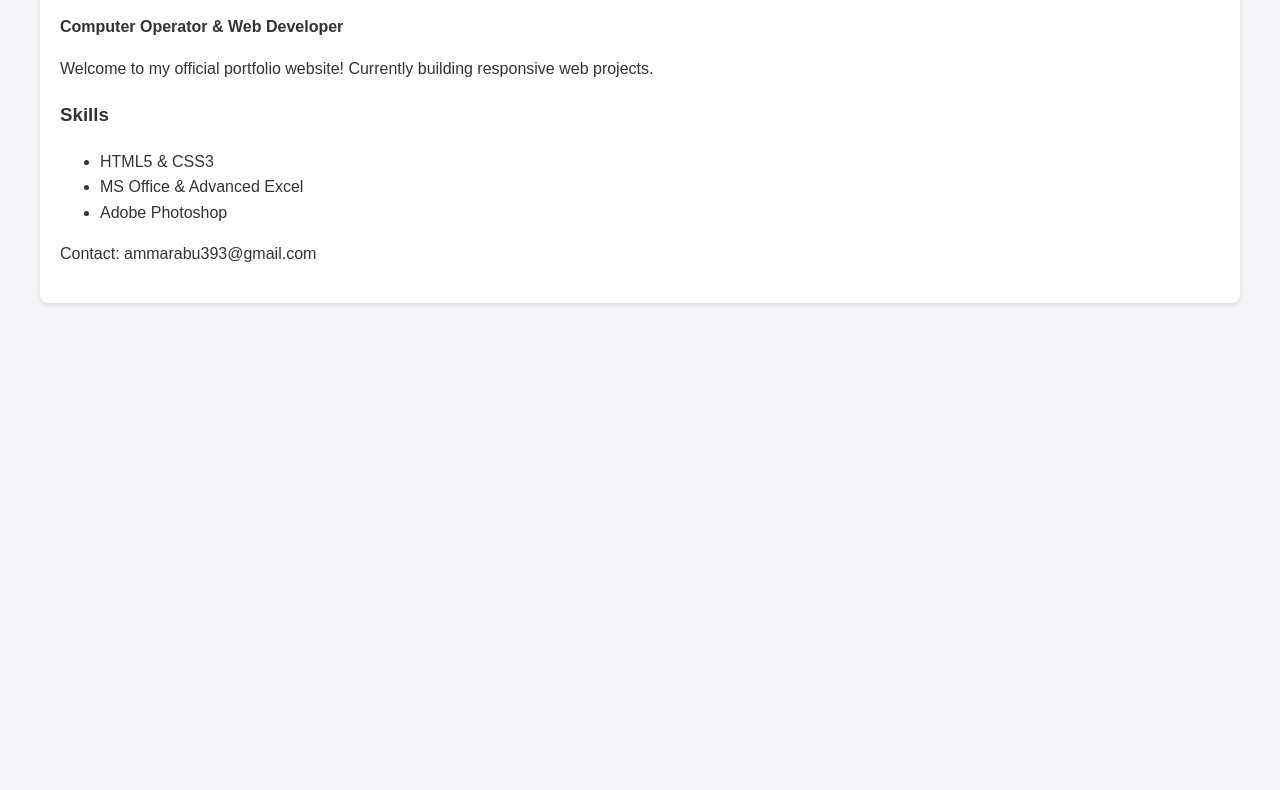
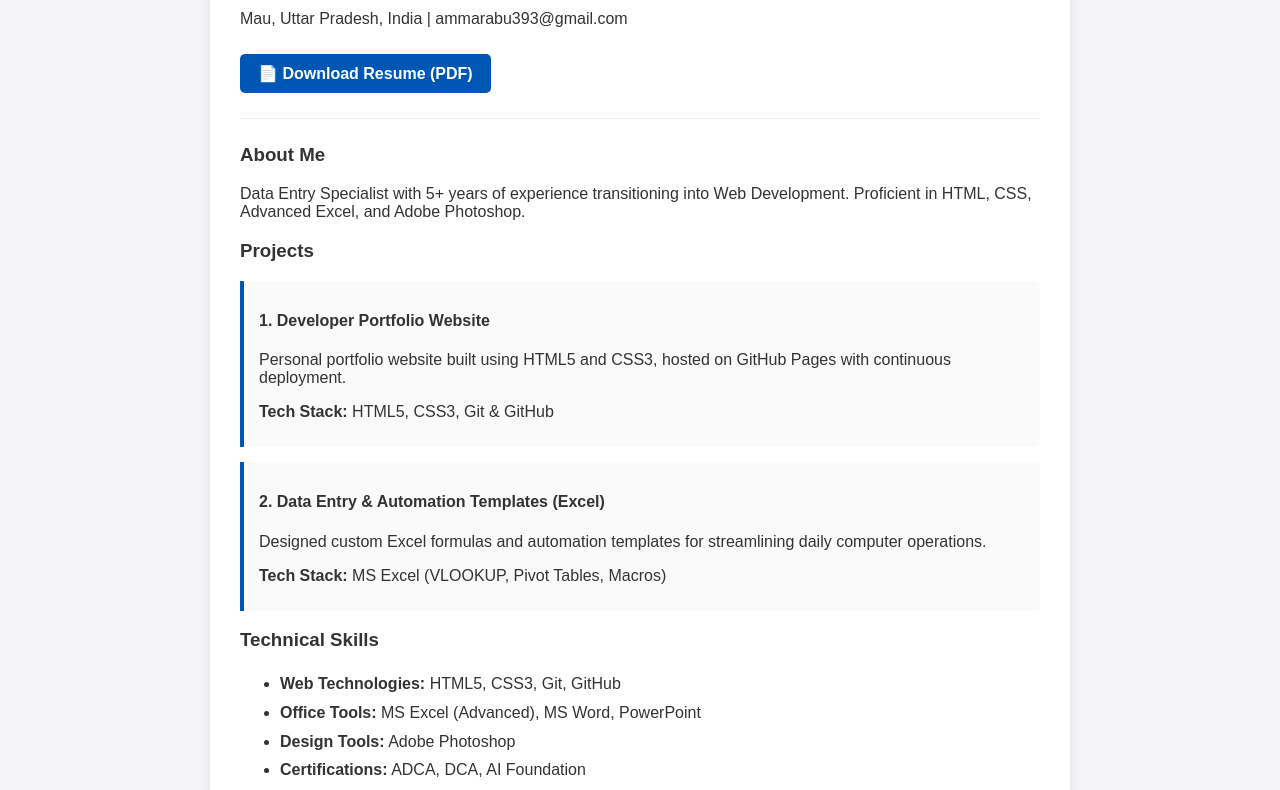
Before and after one commit to kingaurthur366-jpg/my-portfolio, a plain HTML site: page index.html in a window 1280 px wide. Shown: the part 140-930 px from the top of the page. Before the commit the page ends 800 px from the top, so only its background shows below. Drawn offline with Linux system fonts and the light colour scheme.

Commit message:
Added resume and project cards

```diff
--- a/index.html
+++ b/index.html
@@ -5,23 +5,52 @@
     <meta name="viewport" content="width=device-width, initial-scale=1.0">
     <title>Mohd Abu Ammar - Portfolio</title>
     <style>
-        body { font-family: Arial, sans-serif; margin: 40px; line-height: 1.6; background-color: #f4f4f9; color: #333; }
-        h1 { color: #0056b3; }
-        .card { background: white; padding: 20px; border-radius: 8px; box-shadow: 0 2px 5px rgba(0,0,0,0.1); }
+        body { font-family: Arial, sans-serif; margin: 0; padding: 20px; background-color: #f4f4f9; color: #333; }
+        .container { max-width: 800px; margin: auto; background: white; padding: 30px; border-radius: 8px; box-shadow: 0 2px 10px rgba(0,0,0,0.1); }
+        h1 { color: #0056b3; margin-bottom: 5px; }
+        h2 { color: #555; font-size: 1.1rem; margin-top: 0; }
+        .btn { display: inline-block; padding: 10px 18px; background-color: #0056b3; color: white; text-decoration: none; border-radius: 5px; font-weight: bold; margin-top: 10px; }
+        .btn:hover { background-color: #003d80; }
+        .project-card { border-left: 4px solid #0056b3; padding-left: 15px; background: #fafafa; padding: 10px 15px; margin-top: 15px; border-radius: 0 5px 5px 0; }
+        ul { line-height: 1.8; }
     </style>
 </head>
 <body>
-    <div class="card">
+
+    <div class="container">
         <h1>Mohd Abu Ammar</h1>
-        <p><strong>Computer Operator & Web Developer</strong></p>
-        <p>Welcome to my official portfolio website! Currently building responsive web projects.</p>
-        <h3>Skills</h3>
+        <h2>Computer Operator & Aspiring Web Developer</h2>
+        <p>Mau, Uttar Pradesh, India | ammarabu393@gmail.com</p>
+
+        <!-- Resume Download Link -->
+        <a href="resume.pdf" download class="btn">📄 Download Resume (PDF)</a>
+
+        <hr style="margin: 25px 0; border: 0; border-top: 1px solid #eee;">
+
+        <h3>About Me</h3>
+        <p>Data Entry Specialist with 5+ years of experience transitioning into Web Development. Proficient in HTML, CSS, Advanced Excel, and Adobe Photoshop.</p>
+
+        <h3>Projects</h3>
+        <div class="project-card">
+            <h4>1. Developer Portfolio Website</h4>
+            <p>Personal portfolio website built using HTML5 and CSS3, hosted on GitHub Pages with continuous deployment.</p>
+            <p><strong>Tech Stack:</strong> HTML5, CSS3, Git & GitHub</p>
+        </div>
+
+        <div class="project-card">
+            <h4>2. Data Entry & Automation Templates (Excel)</h4>
+            <p>Designed custom Excel formulas and automation templates for streamlining daily computer operations.</p>
+            <p><strong>Tech Stack:</strong> MS Excel (VLOOKUP, Pivot Tables, Macros)</p>
+        </div>
+
+        <h3>Technical Skills</h3>
         <ul>
-            <li>HTML5 & CSS3</li>
-            <li>MS Office & Advanced Excel</li>
-            <li>Adobe Photoshop</li>
+            <li><strong>Web Technologies:</strong> HTML5, CSS3, Git, GitHub</li>
+            <li><strong>Office Tools:</strong> MS Excel (Advanced), MS Word, PowerPoint</li>
+            <li><strong>Design Tools:</strong> Adobe Photoshop</li>
+            <li><strong>Certifications:</strong> ADCA, DCA, AI Foundation</li>
         </ul>
-        <p>Contact: ammarabu393@gmail.com</p>
     </div>
+
 </body>
 </html>
```
Also changed, not shown: 1 other file.
